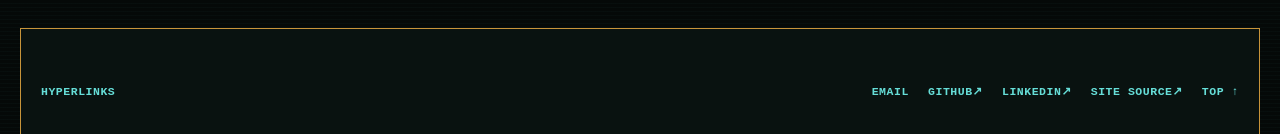
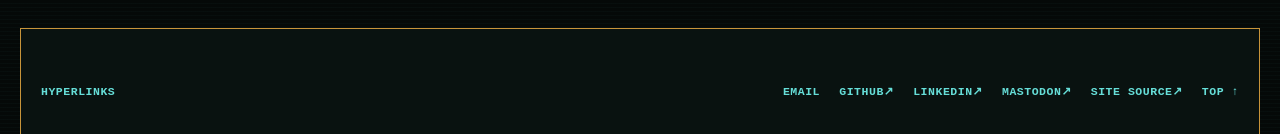
Before and after one commit to hey-aw/awzone-site, a Next.js app: page / in a window 1280 px wide. Shown: the part 3321-3455 px from the top of the page. Built offline with nearby package versions, Linux system fonts and the light colour scheme.

Commit message:
Add Mastodon verification link

```diff
--- a/app/site-shell.tsx
+++ b/app/site-shell.tsx
@@ -59,6 +59,9 @@ export function SiteFooter() {
           <a href="https://linkedin.com/in/mattaw">
             LinkedIn <span aria-hidden="true">↗</span>
           </a>
+          <a href="https://mastodon.social/@hey_aw" rel="me">
+            Mastodon <span aria-hidden="true">↗</span>
+          </a>
           <a href="https://github.com/hey-aw/awzone-site">
             Site source <span aria-hidden="true">↗</span>
           </a>
```
Also changed, not shown: 1 other file (tests, documents, lock files or other folders).
